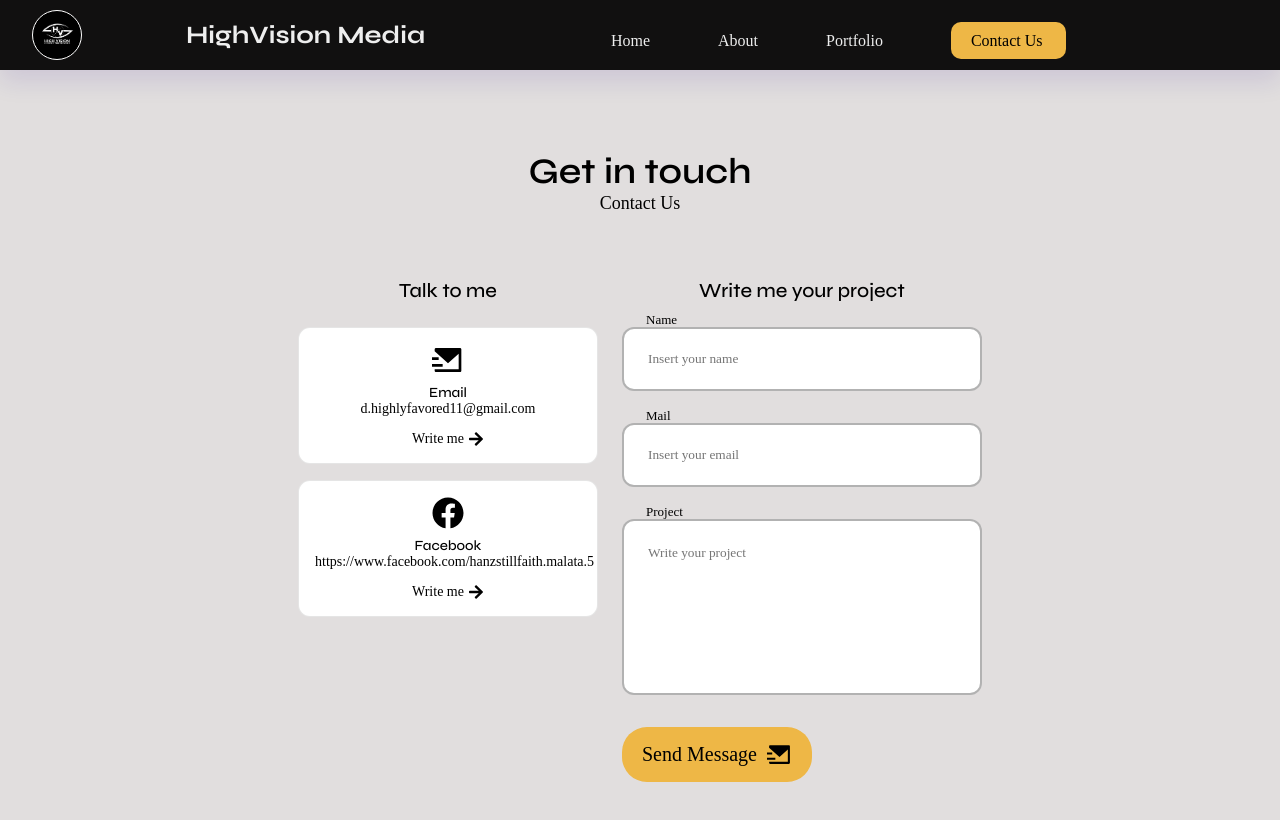
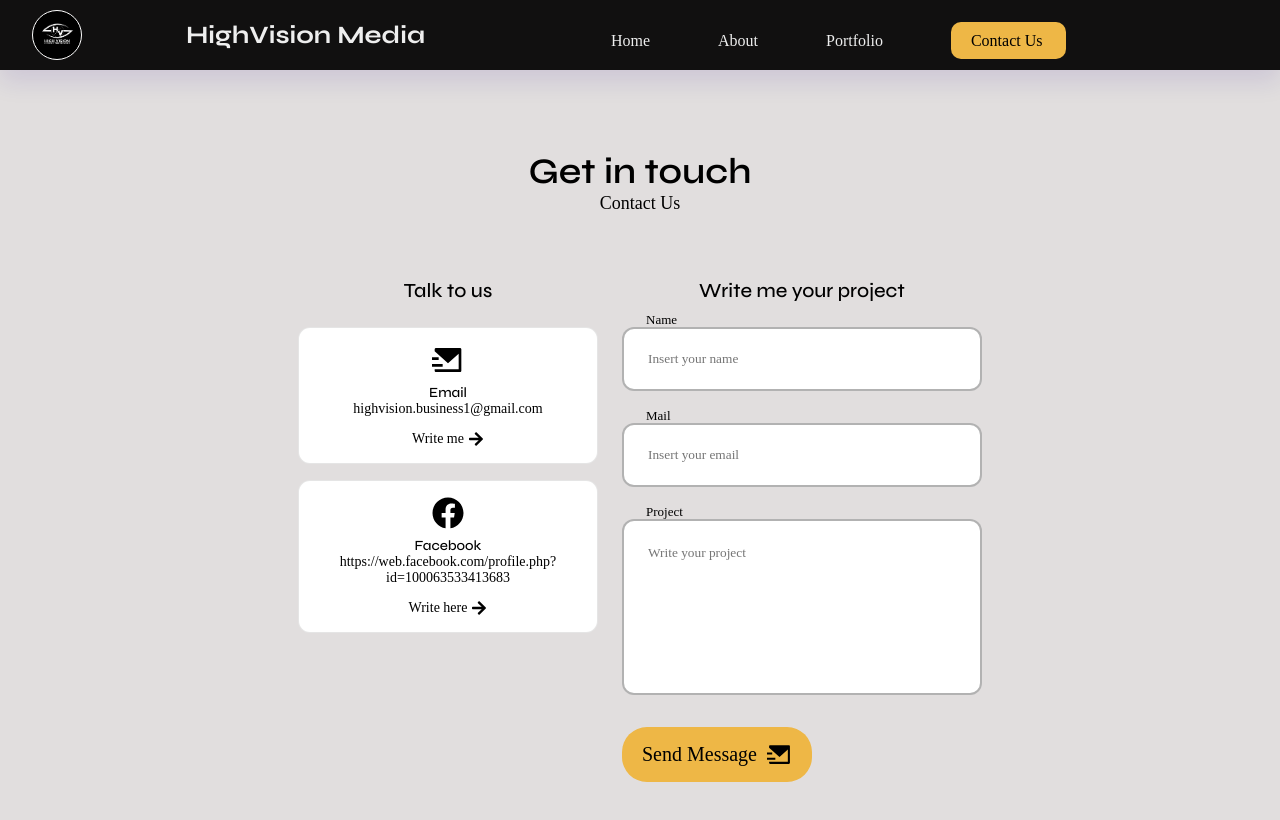
Before and after one commit to kodegopj/highlyfavored, a React (Vite) app: page /contact in a window 1280 px wide. Shown: the top 820 px of the page. Built offline with nearby package versions, Linux system fonts and the light colour scheme.

Commit message:
changing email

```diff
--- a/src/components/Home/Landing.jsx
+++ b/src/components/Home/Landing.jsx
@@ -22,7 +22,7 @@ function Landing() {
         </div>
 
         <div className='engage'>
-        Engage your audience with stunning videos that not only capture attention but turn viewers into loyal customers.
+        Engage your audience with stunning videos  not only to capture attention but to turn viewers into loyal customers.
 
         </div>
         <div className='unlock'>
--- a/src/pages/Contact/Contact.jsx
+++ b/src/pages/Contact/Contact.jsx
@@ -33,14 +33,14 @@ function Contact() {
 
       <div className="contacts__container container grid">
         <div className="contacts__content">
-          <h3 className="contacts__title">Talk to me</h3>
+          <h3 className="contacts__title">Talk to us</h3>
 
           <div className="contacts__info">
             <div className="contacts__card">
               <RiMailSendFill className="contacts__icon" />
               <h3 className="contacts__card-title">Email</h3>
               <span className="contacts__card-data">
-                d.highlyfavored11@gmail.com
+              highvision.business1@gmail.com
               </span>
 
               <a
@@ -69,14 +69,14 @@ function Contact() {
               <FaFacebook className="contacts__icon" />
               <h3 className="contacts__card-title">Facebook</h3>
               <span className="contacts__card-data">
-                https://www.facebook.com/hanzstillfaith.malata.5
+              https://web.facebook.com/profile.php?id=100063533413683
               </span>
 
               <a
-                href="https://www.facebook.com/hanzstillfaith.malata.5"
+                href="https://web.facebook.com/profile.php?id=100063533413683"
                 className="contacts__button"
               >
-                Write me
+                Write here
                 <FaArrowRight className="arrow__icon" />
               </a>
             </div>
```
